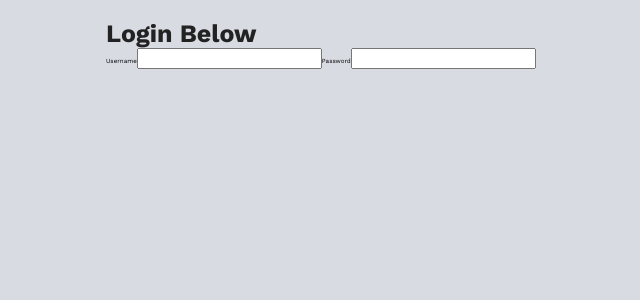
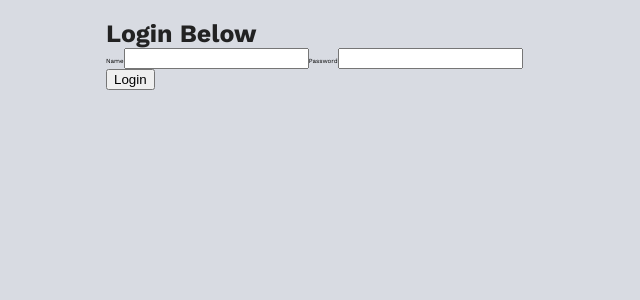
Before and after one commit to stlachman/todo-app, a React (Create React App) app: page / in a window 1280 px wide. Shown: the top 300 px of the page, without its empty margins (302-942 px from the left). Built offline with nearby package versions, Linux system fonts and the light colour scheme.

Commit message:
Added login functionality.

```diff
--- a/package.json
+++ b/package.json
@@ -3,6 +3,7 @@
   "version": "0.1.0",
   "private": true,
   "dependencies": {
+    "axios": "^0.19.0",
     "react": "^16.9.0",
     "react-datepicker": "^2.9.6",
     "react-dom": "^16.9.0",
--- a/src/components/Login.js
+++ b/src/components/Login.js
@@ -1,14 +1,52 @@
-import React from "react";
+import React, { useState } from "react";
+import { axiosWithAuth } from "../utils/axiosWithAuth";
 
-const Login = () => {
+const Login = props => {
+  const [credentials, setCredentials] = useState({
+    name: "",
+    password: ""
+  });
+
+  const handleChange = e => {
+    setCredentials({
+      ...credentials,
+      [e.target.name]: e.target.value
+    });
+  };
+
+  const handleSubmit = e => {
+    e.preventDefault();
+    axiosWithAuth()
+      .post(`/login`, credentials)
+      .then(res => {
+        localStorage.setItem("token", res.data.token);
+        props.history.push("/tasks");
+      })
+      .catch(err => {
+        console.log(err);
+      });
+    setCredentials({ name: "", password: "" });
+  };
+
   return (
     <div>
       <h2>Login Below</h2>
-      <form>
-        <label htmlFor="username">Username</label>
-        <input type="text" name="username" />
+      <form onSubmit={handleSubmit}>
+        <label htmlFor="name">Name</label>
+        <input
+          onChange={handleChange}
+          value={credentials.name}
+          type="text"
+          name="name"
+        />
         <label htmlFor="password">Password</label>
-        <input type="password" name="password" />
+        <input
+          onChange={handleChange}
+          value={credentials.password}
+          type="password"
+          name="password"
+        />
+        <button type="submit">Login</button>
       </form>
     </div>
   );
--- /dev/null
+++ b/src/utils/axiosWithAuth.js
@@ -0,0 +1,12 @@
+import axios from "axios";
+
+export const axiosWithAuth = () => {
+  const token = localStorage.getItem("token");
+
+  return axios.create({
+    baseURL: "http://localhost:5000/api",
+    headers: {
+      Authorization: token
+    }
+  });
+};
```
Also changed, not shown: 1 other file (tests, documents, lock files or other folders).
